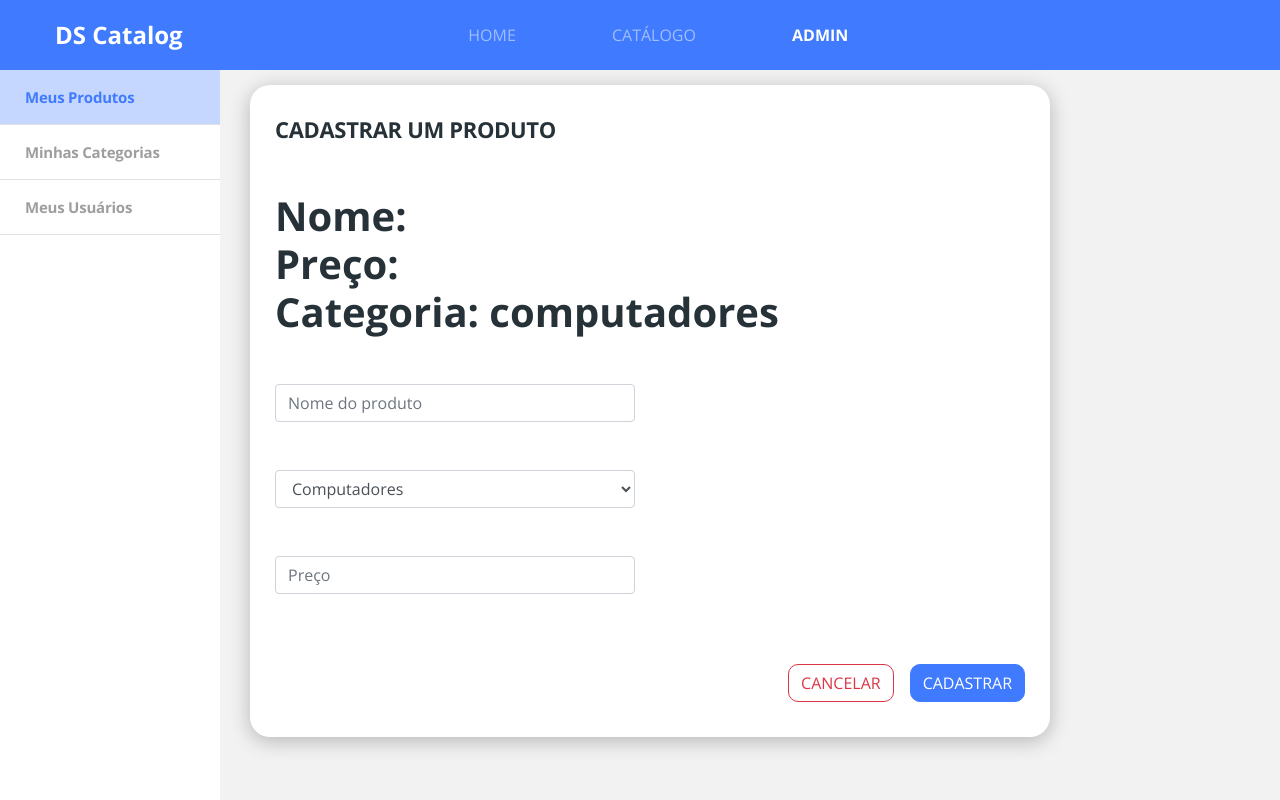
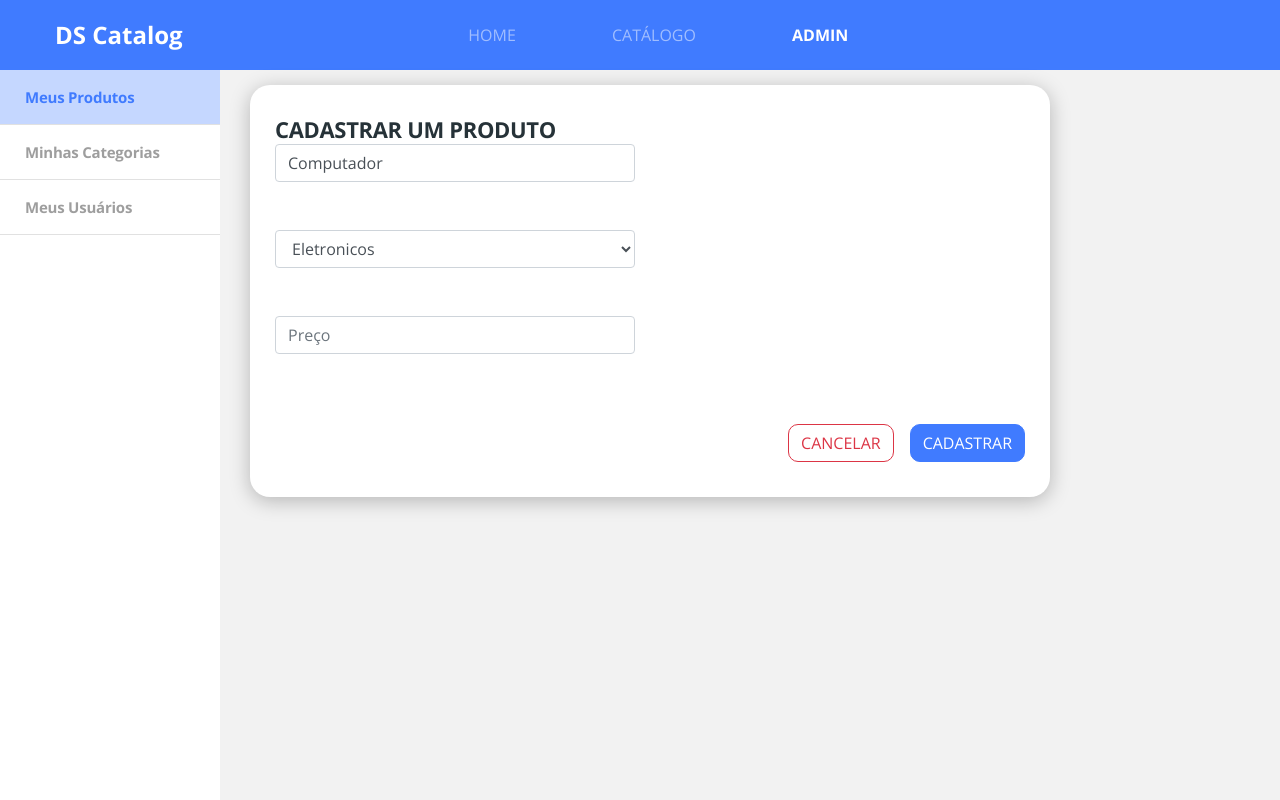
Before and after one commit to JoelMaciel/dscatalog-bootcamp-devsuperior, a React (Create React App) app in the folder front-web/: page /admin/products/create in a window 1280 px wide. Built offline with nearby package versions, Linux system fonts and the light colour scheme.

Commit message:
Criando estrutura de vários campos de formularios

```diff
--- a/front-web/src/pages/Admin/components/Products/Form/index.tsx
+++ b/front-web/src/pages/Admin/components/Products/Form/index.tsx
@@ -2,56 +2,68 @@ import React, { useState } from 'react'
 import BaseForm from '../../BaseForm';
 import './styles.scss';
 
+type FormState = {
+   name: string;
+   price: string;
+   category: string;
+}
+
 
 const Form = () => {
 
-   const [name, setName] = useState('');
-   const [price, setPrice] = useState('');
-   const [category, setCategory] = useState('computadores');
+   const [formData, setFormData] = useState<FormState>({
+      name:'Computador',
+      price:'',
+      category:'eletronicos'
+   });
 
+   const hanldeOnChange = (event :React.ChangeEvent<HTMLInputElement | HTMLSelectElement>) =>{
+      const name = event.target.name;
+      const value = event.target.value;
 
-   const hanldeOnChangeName = (event :React.ChangeEvent<HTMLInputElement>) =>{
-      setName(event.target.value);
+      setFormData(data =>({ ...data,[name]: value}));
    }
-   const hanldeOnChangePrice = (event :React.ChangeEvent<HTMLInputElement>) =>{
-      setPrice(event.target.value);
-   }
-   const hanldeOnChangeCategory = (event :React.ChangeEvent<HTMLSelectElement>) =>{
-      setCategory(event.target.value);
+   const handleSubmit = (event: React.FormEvent<HTMLFormElement>)=> {
+      event.preventDefault();
+
+      console.log(formData);
+
    }
 
  return (
+    <form onSubmit={handleSubmit}>
       <BaseForm  title="cadastrar um produto">
-     <h1 className="my-5">
-        Nome: {name} <br />
-        Preço: {price} <br />
-        Categoria: {category}
-     </h1>
-
       <div className="row">
          <div className="col-6">
             <input
-         value={name}
+            value={formData.name}
+            name="name"
             type="text"
             className="form-control mb-5"
-           onChange={hanldeOnChangeName}
+            onChange={hanldeOnChange}
             placeholder="Nome do produto"
             />
-         <select value={category} className="form-control mb-5" onChange={hanldeOnChangeCategory}>
+            <select
+            value={formData.category}
+             className="form-control mb-5" onChange={hanldeOnChange}
+             name="category"
+             >
                <option value="livros">Livros</option>
                <option value="computadores">Computadores</option>
                <option value="eletronicos">Eletronicos</option>
             </select>
             <input
-         value={price}
+            value={formData.price}
+            name="price"
             type="text"
             className="form-control"
-           onChange={hanldeOnChangePrice}
+            onChange={hanldeOnChange}
             placeholder="Preço"
             />
          </div>
       </div>
     </BaseForm>
+    </form>
     )
 }
 
```
Also changed, not shown: 1 other file (tests, documents, lock files or other folders). Lines whose indentation alone changed are shown as unchanged.
